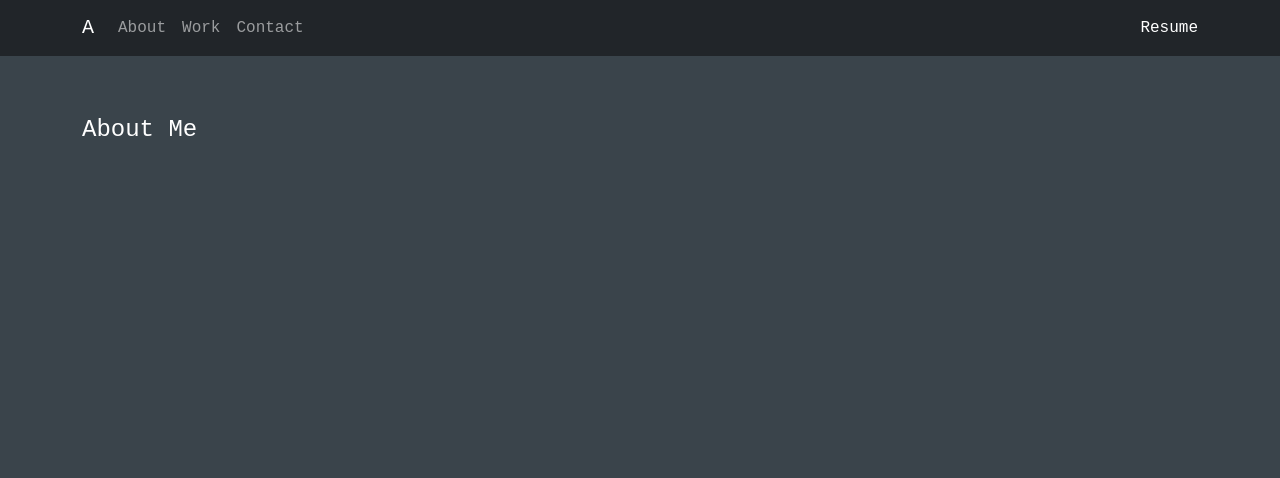
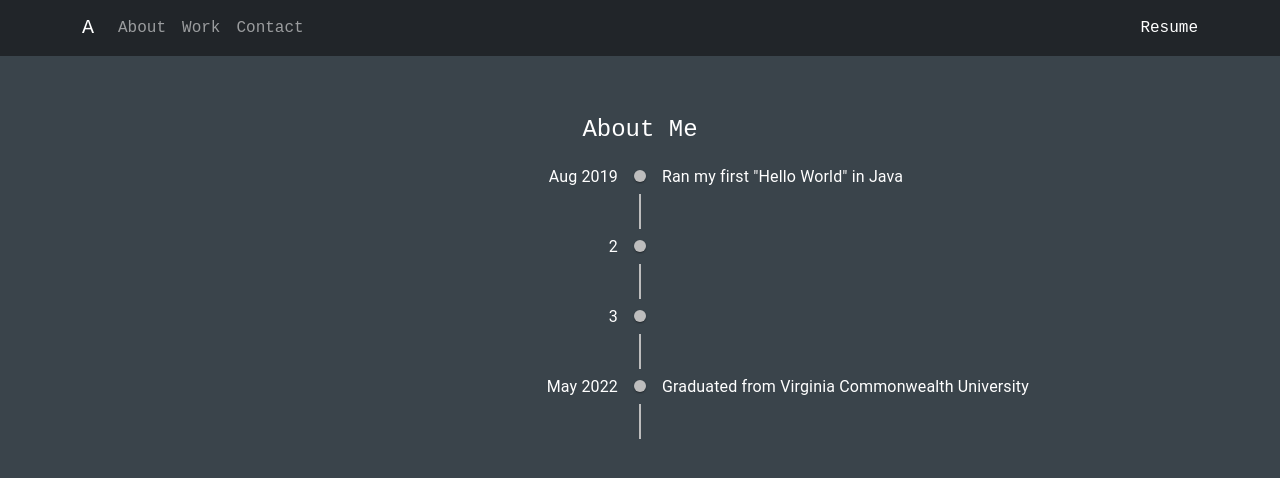
Before and after one commit to saehaana/html-css-prac, a React (Create React App) app: page /About in a window 1280 px wide. Shown: the top 478 px of the page. Built offline with nearby package versions, Linux system fonts and the light colour scheme.

Commit message:
centered section headers added timeline to About added footer to bottom of Contact installed MUI dependency

```diff
--- a/package.json
+++ b/package.json
@@ -4,11 +4,15 @@
   "homepage": "https://saehaana.github.io",
   "private": false,
   "dependencies": {
+    "@emotion/react": "^11.10.5",
+    "@emotion/styled": "^11.10.5",
     "@fortawesome/fontawesome-svg-core": "^6.2.1",
     "@fortawesome/free-brands-svg-icons": "^6.2.1",
     "@fortawesome/free-regular-svg-icons": "^6.2.1",
     "@fortawesome/free-solid-svg-icons": "^6.2.1",
     "@fortawesome/react-fontawesome": "^0.2.0",
+    "@mui/lab": "^5.0.0-alpha.117",
+    "@mui/material": "^5.11.6",
     "@testing-library/jest-dom": "^5.16.5",
     "@testing-library/react": "^13.4.0",
     "@testing-library/user-event": "^13.5.0",
--- a/src/App.js
+++ b/src/App.js
@@ -16,12 +16,11 @@ import About from './components/About';
 import Projects from './components/Projects';
 import Contact from './components/Contact';
 
-import { motion, useScroll } from "framer-motion";
+import { motion } from "framer-motion";
 import PacmanLoader from "react-spinners/PacmanLoader";
 
 const App = () => {
     const [loading, setLoading] = useState(false);
-    const { scrollYProgress } = useScroll();
 
     useEffect(() => {
         setLoading(true)
--- a/src/components/About.js
+++ b/src/components/About.js
@@ -7,6 +7,14 @@ import Col from 'react-bootstrap/Col';
 
 import { motion } from "framer-motion";
 
+import Timeline from '@mui/lab/Timeline';
+import TimelineItem from '@mui/lab/TimelineItem';
+import TimelineSeparator from '@mui/lab/TimelineSeparator';
+import TimelineConnector from '@mui/lab/TimelineConnector';
+import TimelineContent from '@mui/lab/TimelineContent';
+import TimelineOppositeContent from '@mui/lab/TimelineOppositeContent';
+import TimelineDot from '@mui/lab/TimelineDot';
+
 function About(){
     return (
         <>
@@ -14,11 +22,51 @@ function About(){
             <Row>
                 <Col>
                     <motion.h1
-                     initial={{ opacity: 0 }}
-                     whileInView={{ opacity: 1 }}
-                     transition={{ duration: .75}}
-                     viewport={{ once: true }}
-                    >About Me</motion.h1>
+                    className='about-title'
+                    initial={{ opacity: 0 }}
+                    whileInView={{ opacity: 1 }}
+                    transition={{ duration: .75}}
+                    viewport={{ once: true }}
+                    >About Me
+                    </motion.h1>
+                </Col>
+            </Row>
+
+            <Row>
+                <Col>
+                    <Timeline position='left' className='timeline'>
+                        <TimelineItem>
+                            <TimelineOppositeContent
+                            >Ran my first "Hello World" in Java</TimelineOppositeContent>
+                            <TimelineSeparator>
+                                <TimelineDot />
+                                <TimelineConnector />
+                            </TimelineSeparator>
+                            <TimelineContent>Aug 2019</TimelineContent>
+                        </TimelineItem>
+                        <TimelineItem>
+                            <TimelineSeparator>
+                                <TimelineDot />
+                                    <TimelineConnector />
+                            </TimelineSeparator>
+                            <TimelineContent>2</TimelineContent>
+                        </TimelineItem>
+                        <TimelineItem>
+                            <TimelineSeparator>
+                                <TimelineDot />
+                                    <TimelineConnector />
+                            </TimelineSeparator>
+                            <TimelineContent>3</TimelineContent>
+                        </TimelineItem>
+                        <TimelineItem>
+                            <TimelineOppositeContent>Graduated from Virginia Commonwealth University</TimelineOppositeContent>
+                            <TimelineSeparator>
+                                <TimelineDot />
+                                    <TimelineConnector />
+                            </TimelineSeparator>
+                            <TimelineContent>May 2022</TimelineContent>
+                        </TimelineItem>
+                    </Timeline>
                 </Col>
             </Row>
 
--- a/src/components/Contact.js
+++ b/src/components/Contact.js
@@ -16,39 +16,48 @@ function Contact(){
             <Row>
                 <Col>
                     <motion.h1
+                     className='contact-title'
                      initial={{ opacity: 0 }}
                      whileInView={{ opacity: 1 }}
                      transition={{ duration: .75}}
                      viewport={{ once: true }}
-                    >Send me a message</motion.h1>
+                    >Contact</motion.h1>
+
+                    <motion.p>Send me a message</motion.p>
+                    <a href="mailto:saehaana@gmail.com">Email</a>
                 </Col>
             </Row>
-        <div className='footer'>
-        <a href="mailto:saehaana@gmail.com">Contact</a>
-        <ul className = "iconlist">
+
+        </Container>
+        <Container className='col align-self-end'>
+            <Row>
+                <Col>
+                    <ul className = "nav justify-content-center">
                         <motion.li
-                className = "github"
+                         className = "nav-item"
                          initial={{ opacity: 0 }}
-                animate={{ opacity: 1 }}
-                transition={{ duration: 1, delay: .75}}
-            >
+                         whileInView={{ opacity: 1 }}
+                         transition={{ duration: .75}}
+                         viewport={{ once: true }}>
                             <a href="https://github.com/saehaana" target="_blank" rel="noreferrer">
                                 <FontAwesomeIcon inverse icon= {faGithub} size="3x"/>
                             </a>
                         </motion.li>
                         <motion.li
-                className = "linkedin"
+                            className = "nav-item"
                             initial={{ opacity: 0 }}
-                animate={{ opacity: 1 }}
-                transition={{ duration: 1, delay: .75}}
+                            whileInView={{ opacity: 1 }}
+                            transition={{ duration: .75}}
+                            viewport={{ once: true }}
                         >
                         <a href="https://www.linkedin.com/in/saehaana/" target="_blank" rel="noreferrer">
                             <FontAwesomeIcon inverse icon= {faLinkedin} size="3x"/>
                         </a>
                         </motion.li>
                     </ul>
-        </div>
-
+                    <p className='copyright'>Created and Designed by Ausawin Saehaan</p>
+                </Col>
+            </Row>
         </Container>
         </>
     )
--- a/src/components/Projects.js
+++ b/src/components/Projects.js
@@ -14,11 +14,15 @@ function Projects(){
             <Row>
                 <Col>
                     <motion.h1
+                     className='projects-title'
                      initial={{ opacity: 0 }}
                      whileInView={{ opacity: 1 }}
                      transition={{ duration: .75}}
                      viewport={{ once: true }}
                     >My Work</motion.h1>
+
+                    <motion.p></motion.p>
+
                 </Col>
             </Row>
 
--- a/src/stylesheets/About.css
+++ b/src/stylesheets/About.css
@@ -2,3 +2,9 @@
     height:100vh;
     padding-top: 3.75rem;
 }
+.about-title{
+    text-align: center;
+}
+.timeline{
+    font-family: 'Courier New', Courier, monospace;
+}
--- a/src/stylesheets/Contact.css
+++ b/src/stylesheets/Contact.css
@@ -1,12 +1,16 @@
 #Contact{
     height:100vh;
     padding-top: 3.75rem;
+    text-align: center;
 }
-.iconlist{
-    list-style-type: none;
+.contact-title{
+    text-align: center;
 }
-.iconlist li{
-    float:left;
-    display: inline;
-    padding: 5%;
+.copyright-box{
+    position: fixed;
+    bottom: 0;
 }
+.copyright{
+    font-size: 1rem;
+    text-align: center;
+}
--- a/src/stylesheets/Projects.css
+++ b/src/stylesheets/Projects.css
@@ -2,3 +2,6 @@
     height:100vh;
     padding-top: 4rem;
 }
+.projects-title{
+    text-align: center;
+}
```
Also changed, not shown: 1 other file (tests, documents, lock files or other folders). Lines whose indentation alone changed are shown as unchanged.
